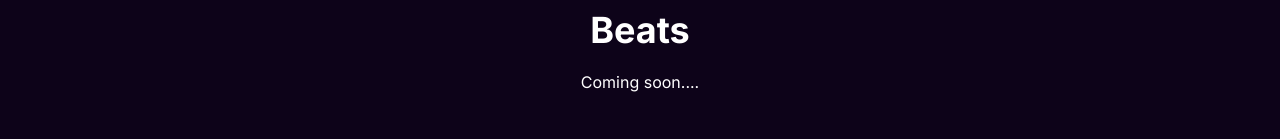
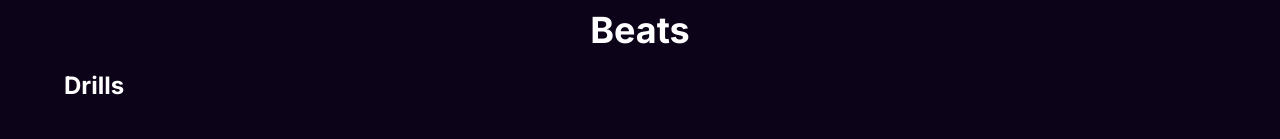
Before and after one commit to Okeke-Divine/Prod-Kayks, a Next.js app: page / in a window 1280 px wide. Shown: the part 813-952 px from the top of the page. Built offline with nearby package versions, Linux system fonts and the light colour scheme.

Commit message:
Updated the beats component

```diff
--- a/src/components/home/Beats.jsx
+++ b/src/components/home/Beats.jsx
@@ -1,3 +1,4 @@
+import Link from "next/link";
 import CTag from "../shared/CTag";
 import Divider from "../shared/Divider";
 
@@ -10,7 +11,14 @@ export default function Beats() {
         </div>
         <div className="my-5 font-bold text-4xl text-center">Beats</div>
 
-        <div className="text-center">Coming soon....</div>
+        <div className="">
+          <div className="flex justify-between items-center">
+            <div className="font-bold text-2xl">Drills</div>
+            <div>
+              <Link className="text-wood" href={"/beats/?genre=drill"}></Link>
+            </div>
+          </div>
+        </div>
       </div>
       <br />
       <Divider />
```
